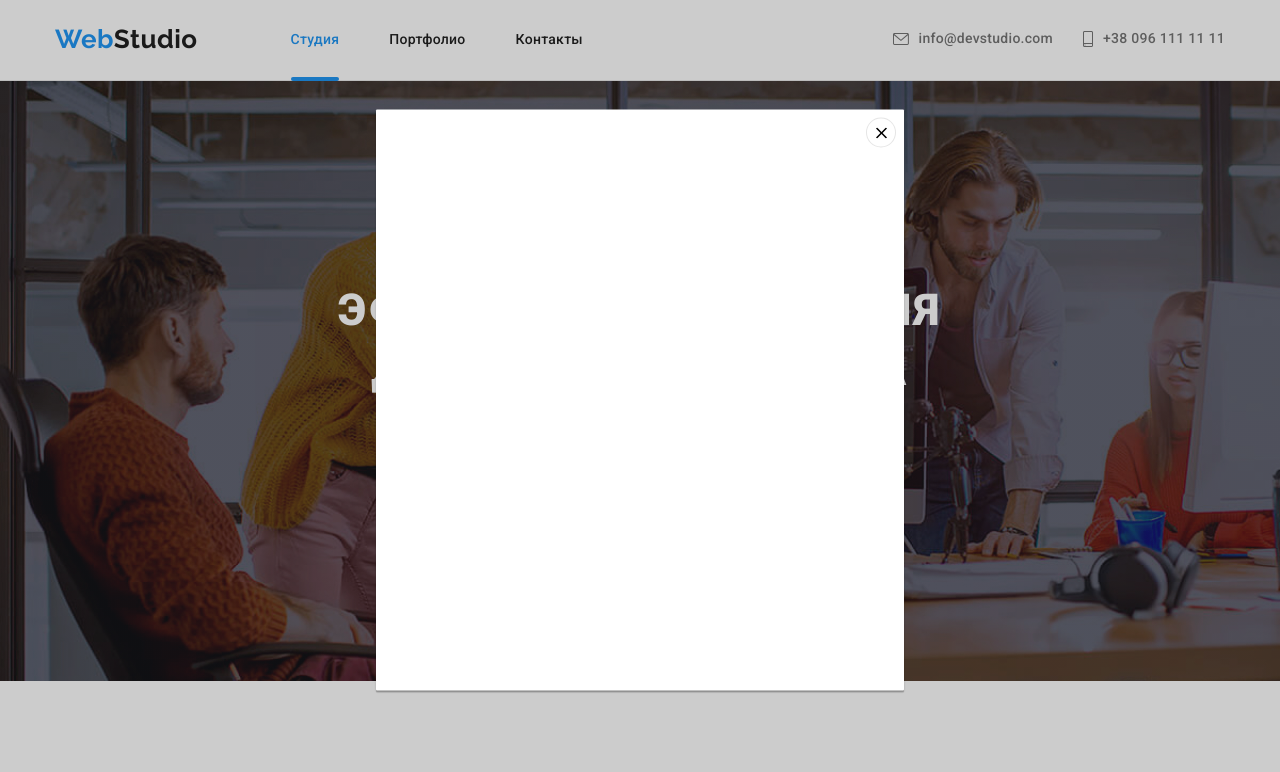
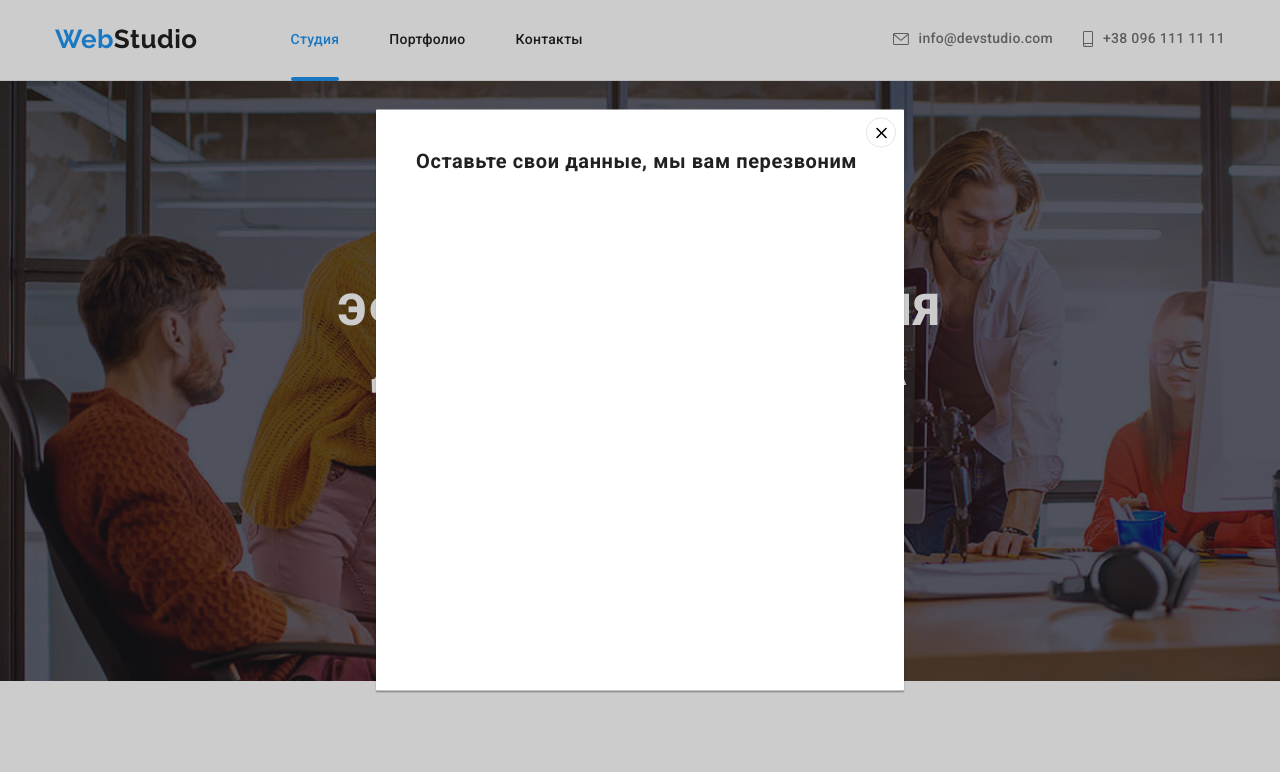
Before and after one commit to DWIJIx/goit-markup-hw-05, a plain HTML site: page index.html in a window 1280 px wide. Both pictures are taken after a click on the button "Заказать услугу". Shown: the top 772 px of the page. Drawn offline with nearby package versions, Linux system fonts and the light colour scheme.

Commit message:
added h2 in modal

```diff
--- a/css/styles.css
+++ b/css/styles.css
@@ -257,6 +257,18 @@ p {
     background-color: #fff;
     fill: #000;
 }
+
+.modal-title {
+    font-family: Roboto;
+    font-weight: 700;
+    font-size:  20px;
+    line-height: 1.15;
+    Letter-spacing: 0.03em;
+}
+
+
+
+
 
 .main-section-li {
     width: 270px;
--- a/index.html
+++ b/index.html
@@ -48,7 +48,7 @@
                         +38 096 111 11 11</a>
                 </li>
             </ul>
-       </div>
+        </div>
 
     </header>
     <main class="page-main">
@@ -407,6 +407,11 @@
     </footer>
     <div class="backdrop is-hidden" data-modal>
         <div class="modal">
+            <h2 class="modal-title">Оставьте свои данные, мы вам перезвоним</h2>
+
+
+
+
             <button data-modal-close type="button" class="modal-button">
                 <svg class="close-button" width="11px" height="11px">
                     <use href="./images/icons.svg#close-button"></use>
```
